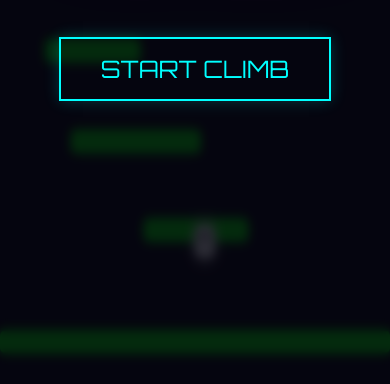
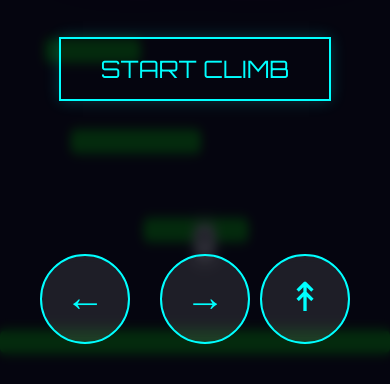
Before and after one commit to whoneedsaname-1/ice_jump, a plain HTML site: page index.html in a window 390 px wide. Shown: the part 460-844 px from the top of the page. Drawn offline with Linux system fonts and the light colour scheme.

Commit message:
Add files via upload
mobile fix

```diff
--- a/index.html
+++ b/index.html
@@ -46,6 +46,14 @@
                 <button id="restart-btn" class="btn">TRY AGAIN</button>
             </div>
         </div>
+
+        <div id="mobile-controls">
+            <div class="move-controls">
+                <button id="btn-left" class="control-btn">←</button>
+                <button id="btn-right" class="control-btn">→</button>
+            </div>
+            <button id="btn-jump" class="control-btn">↟</button>
+        </div>
     </div>
     <!-- Scripts loaded in dependency order -->
     <script src="js/utils.js"></script>
--- a/js/game.js
+++ b/js/game.js
@@ -31,6 +31,33 @@ class Game {
             e.target.blur();
             this.startGame();
         });
+
+        // Mobile Controls
+        const btnLeft = document.getElementById('btn-left');
+        const btnRight = document.getElementById('btn-right');
+        const btnJump = document.getElementById('btn-jump');
+
+        const bindTouch = (elem, code) => {
+            elem.addEventListener('touchstart', (e) => {
+                e.preventDefault(); // Prevent scrolling/selecting
+                this.input.setKey(code, true);
+            });
+            elem.addEventListener('touchend', (e) => {
+                e.preventDefault();
+                this.input.setKey(code, false);
+            });
+            // Mouse events for testing on non-touch
+            elem.addEventListener('mousedown', (e) => {
+                this.input.setKey(code, true);
+            });
+            elem.addEventListener('mouseup', (e) => {
+                this.input.setKey(code, false);
+            });
+        };
+
+        bindTouch(btnLeft, 'ArrowLeft');
+        bindTouch(btnRight, 'ArrowRight');
+        bindTouch(btnJump, 'Space');
 
         this.lastTime = 0;
         this.loop = this.loop.bind(this);
--- a/js/input.js
+++ b/js/input.js
@@ -32,4 +32,10 @@ class InputHandler {
     isDown(key) {
         return this.keys[key];
     }
+
+    setKey(key, status) {
+        if (this.keys.hasOwnProperty(key)) {
+            this.keys[key] = status;
+        }
+    }
 }
--- a/style.css
+++ b/style.css
@@ -183,3 +183,59 @@ canvas {
         border: none;
     }
 }
+
+/* Mobile Controls */
+#mobile-controls {
+    position: absolute;
+    bottom: 40px;
+    left: 0;
+    width: 100%;
+    pointer-events: none;
+    display: none;
+    justify-content: space-between;
+    padding: 0 40px;
+    z-index: 100;
+}
+
+.move-controls {
+    display: flex;
+    gap: 30px;
+    pointer-events: auto;
+}
+
+#btn-jump {
+    pointer-events: auto;
+}
+
+.control-btn {
+    width: 90px;
+    height: 90px;
+    background: rgba(255, 255, 255, 0.1);
+    border: 2px solid var(--primary);
+    border-radius: 50%;
+    color: var(--primary);
+    font-size: 2.5rem;
+    font-family: inherit;
+    display: flex;
+    justify-content: center;
+    align-items: center;
+    backdrop-filter: blur(5px);
+    touch-action: manipulation;
+    user-select: none;
+    -webkit-tap-highlight-color: transparent;
+    transition: transform 0.1s, background 0.1s;
+    outline: none;
+}
+
+.control-btn:active {
+    background: var(--primary);
+    color: #000;
+    transform: scale(0.95);
+    box-shadow: 0 0 20px var(--primary);
+}
+
+@media (max-width: 900px) {
+    #mobile-controls {
+        display: flex;
+    }
+}
```
